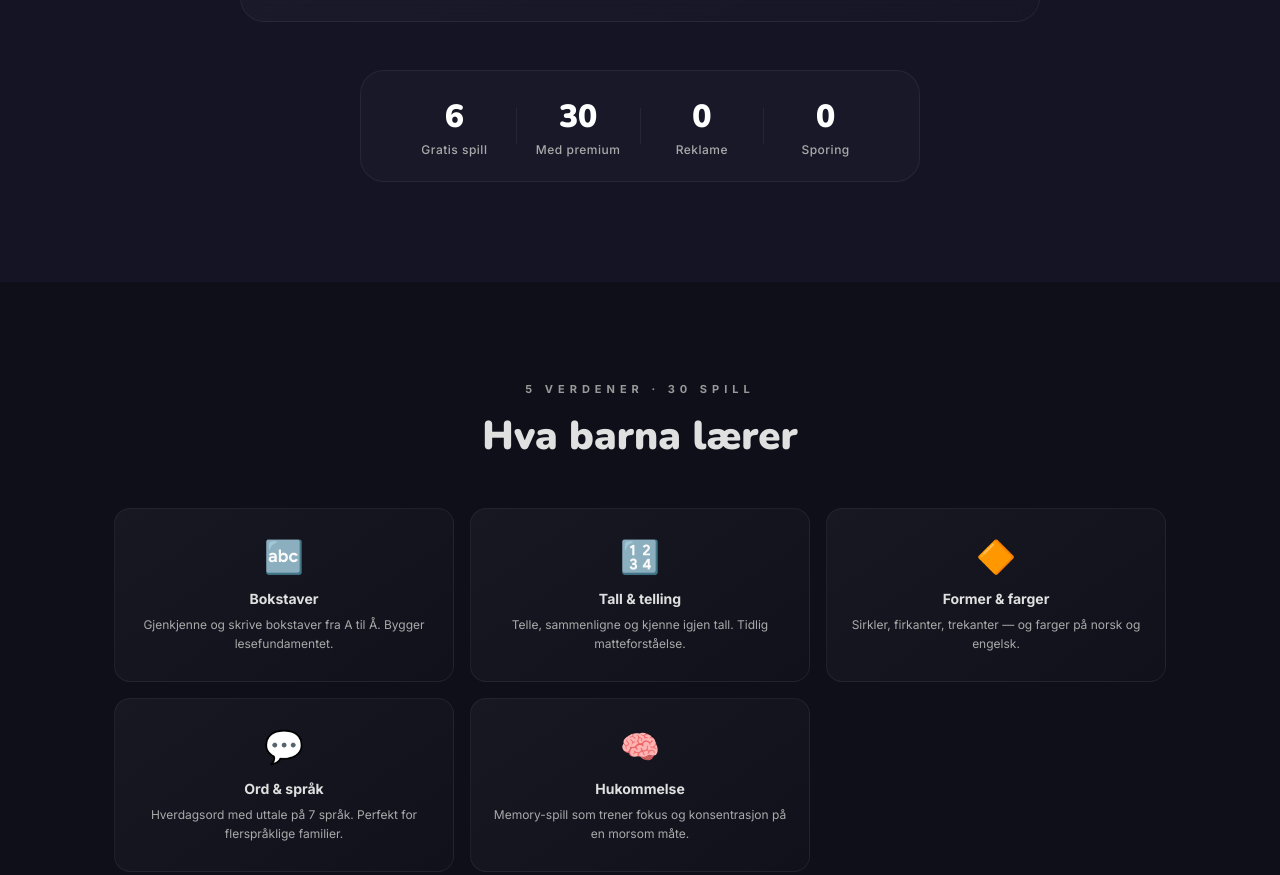
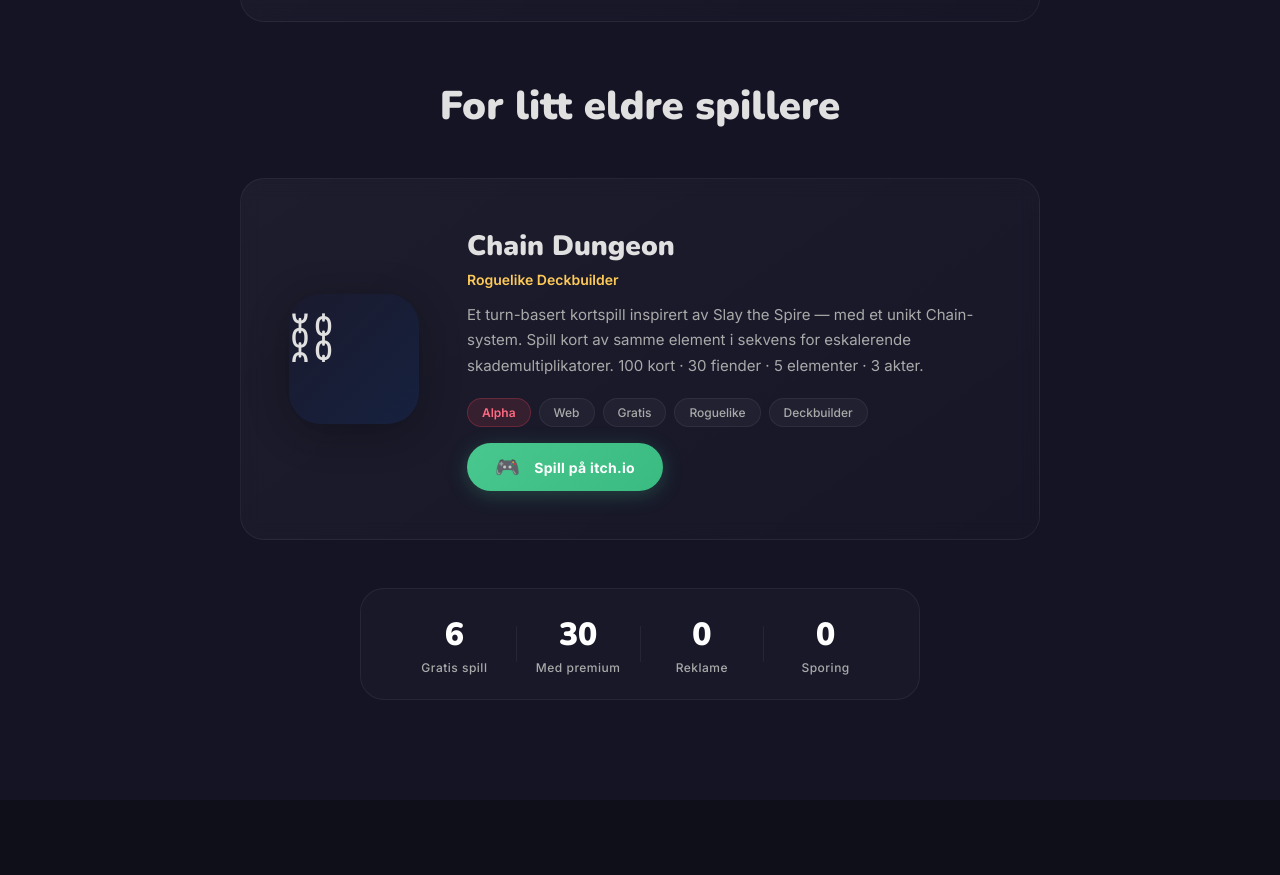
Before and after one commit to Nevzat86/bonk-games, a plain HTML site: page index.html in a window 1280 px wide. Shown: the part 1347-2222 px from the top of the page. Drawn offline with nearby package versions, Linux system fonts and the light colour scheme.

Commit message:
feat: add Chain Dungeon to game showcase
Add Chain Dungeon roguelike deckbuilder to the Lunelo website.
Includes game card with itch.io link and iframe embed page.

Co-Authored-By: Claude Opus 4.6 <noreply@anthropic.com>

```diff
--- a/index.html
+++ b/index.html
@@ -987,6 +987,34 @@
         </div>
       </div>
 
+      <h2 class="section-title fade-in" style="margin-top: 60px;">For litt eldre spillere</h2>
+
+      <div class="game-card fade-in">
+        <div class="game-icon" style="background: linear-gradient(135deg, #1a1a2e, #16213e);">
+          <span style="font-size: 64px;">&#x26D3;</span>
+        </div>
+        <div class="game-info">
+          <h3>Chain Dungeon</h3>
+          <div class="subtitle">Roguelike Deckbuilder</div>
+          <p>
+            Et turn-basert kortspill inspirert av Slay the Spire &mdash; med et unikt Chain-system.
+            Spill kort av samme element i sekvens for eskalerende skademultiplikatorer.
+            100 kort &middot; 30 fiender &middot; 5 elementer &middot; 3 akter.
+          </p>
+          <div class="game-badges">
+            <span class="badge highlight">Alpha</span>
+            <span class="badge">Web</span>
+            <span class="badge">Gratis</span>
+            <span class="badge">Roguelike</span>
+            <span class="badge">Deckbuilder</span>
+          </div>
+          <a href="https://nevzat86.itch.io/chain-dungeon" target="_blank" rel="noopener" class="store-button" style="display: inline-flex; text-decoration: none;">
+            <span style="font-size: 20px; margin-right: 4px;">&#x1F3AE;</span>
+            Spill p&aring; itch.io
+          </a>
+        </div>
+      </div>
+
       <!-- Trust stats -->
       <div class="trust-stats fade-in">
         <div class="stat-item">
```
Also changed, not shown: games/chain-dungeon.html (added, +20 -0 lines).
